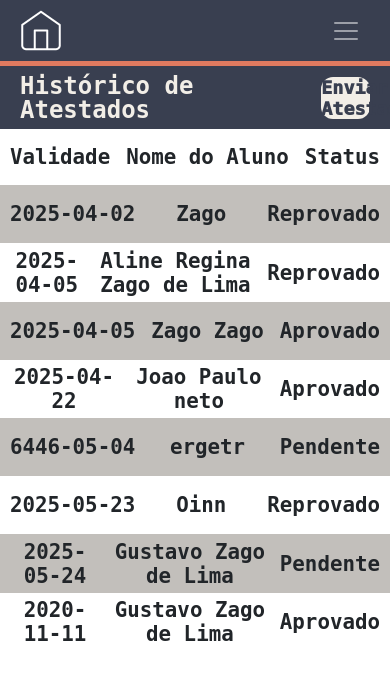
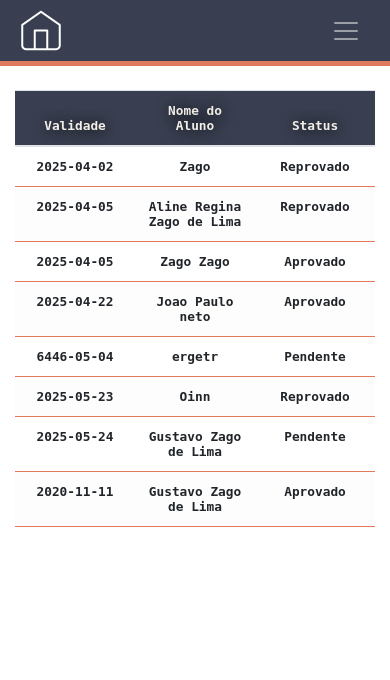
Before and after one commit to Gustavo-Zago/DevForge-Atestados-Scrum, a Flask app: page /espera in a window 390 px wide; the page is wider, and only the part inside the window is pictured. Shown: the top 680 px of that part. Run offline with Flask 3, Linux system fonts and the light colour scheme.

Commit message:
feat(#23):Tela de Espera responsiva e de cara nova

```diff
--- a/src/static/css/espera.css
+++ b/src/static/css/espera.css
@@ -1,3 +1,19 @@
+.table th, .table td {
+  vertical-align: middle;
+  font: normal 900 1.2rem var(--font-principal), monospace;
+}
+th{
+  background-color: var(--azul-base);
+}
+td {
+  border-bottom: 0.1rem solid var(--laranja-queimado)!important; /*sobrescreve o estilo do bootstrap*/
+}
+@media screen and (max-width: 390px) {
+  .table th, .table td {
+    font: normal 900 0.8rem var(--font-principal), monospace;
+  }
+}
+
 .nav-espera {
   width: 100%;
   height: 7.5vh;
--- a/src/templates/espera.html
+++ b/src/templates/espera.html
@@ -9,7 +9,7 @@
       type="image/x-icon"
       href="../static/assets/DevForgePNG.ico"
     />
-    <title>Exibição do Arquivo</title>
+    <title>Espera do Atestado</title>
 
       <!-- CSS bootstrap -->
     <link rel="stylesheet" href="https://cdn.jsdelivr.net/npm/bootstrap@4.6.1/dist/css/bootstrap.min.css" integrity="sha384-zCbKRCUGaJDkqS1kPbPd7TveP5iyJE0EjAuZQTgFLD2ylzuqKfdKlfG/eSrtxUkn" crossorigin="anonymous">
@@ -49,33 +49,31 @@
 
 </header>
 
-    <main class="main-espera">
-      <nav class="nav-espera">
-        <h1>Histórico de Atestados</h1>
-        <button id="btn_enviar">Enviar Atestado</button>
-      </nav>
-      <section class="informacoes">
-        <p>Validade</p>
-        <p>Nome do Aluno</p>
-        <p>Status</p>
-      </section>
+<main class="main-espera container mt-4">
+
+
+  <div class="table-responsive">
+    <table class="table table-hover text-center">
+      <thead class="thead">
+        <tr>
+          <th>Validade</th>
+          <th>Nome do Aluno</th>
+          <th>Status</th>
+        </tr>
+      </thead>
+      <tbody>
         {% for atestado in atestados %}
-        {% if loop.index % 2 != 0: %}
-        <section class="dados_aluno">
-        {% else: %}
-        <section class="dados_aluno dados_aluno_branco">
-        {% endif %}
-        <p>{{ atestado['Data Final'] }}</p>
-        <p>{{ atestado['Nome'] }}</p>
-        <p>{{ atestado['Status'] }}</p>
-      </section>
+        <tr class="{% if loop.index % 2 == 0 %}table-light{% endif %}">
+          <td>{{ atestado['Data Final'] }}</td>
+          <td>{{ atestado['Nome'] }}</td>
+          <td>{{ atestado['Status'] }}</td>
+        </tr>
+        {% endfor %}
+      </tbody>
+    </table>
+  </div>
+</main>
 
-      <!-- <p><strong>RA do aluno:</strong> {{ atestado['RA do aluno'] }}</p> -->
-      <!-- <p><strong>Data Inicial:</strong> {{ atestado['Data Inicial'] }}</p> -->
-      <!-- <p><strong>Motivo:</strong> {{ atestado['Motivo'] }}</p> -->
-      <!-- <p><strong>Arquivo:</strong> <a href="{{ atestado['Arquivo'] }}" target="_blank">Atestado</a></p> -->
-      {% endfor %}
-    </main>
 
     <dialog id="modal" style="height: 120px; width: 400px">
       <img
```
Lines whose indentation alone changed are shown as unchanged.
